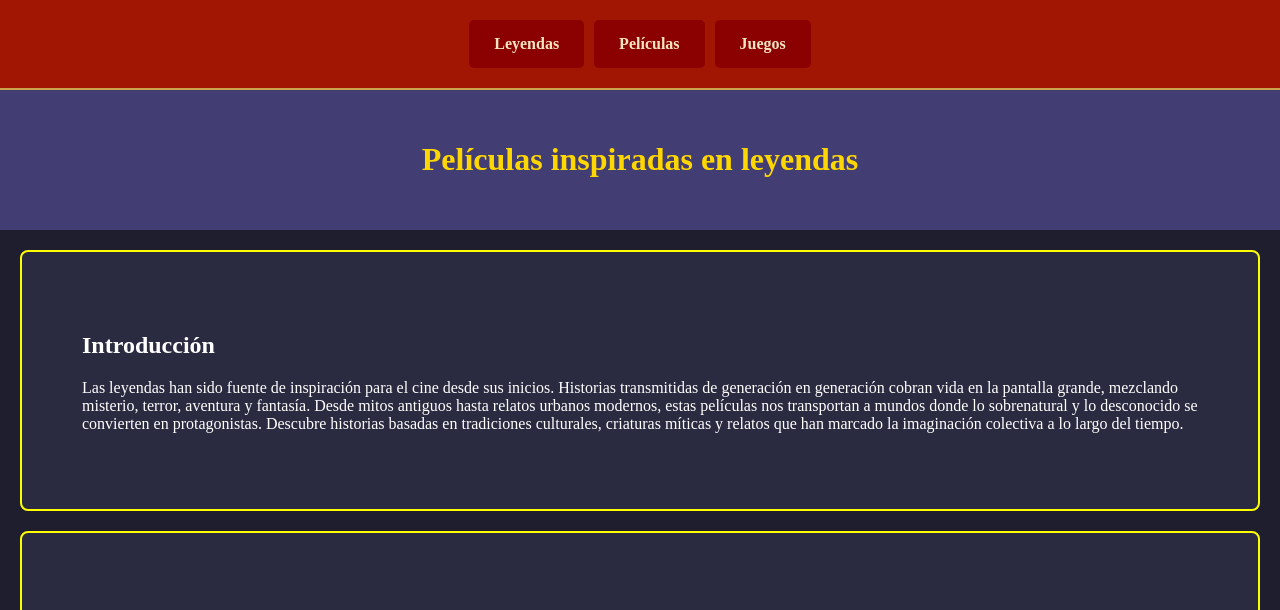
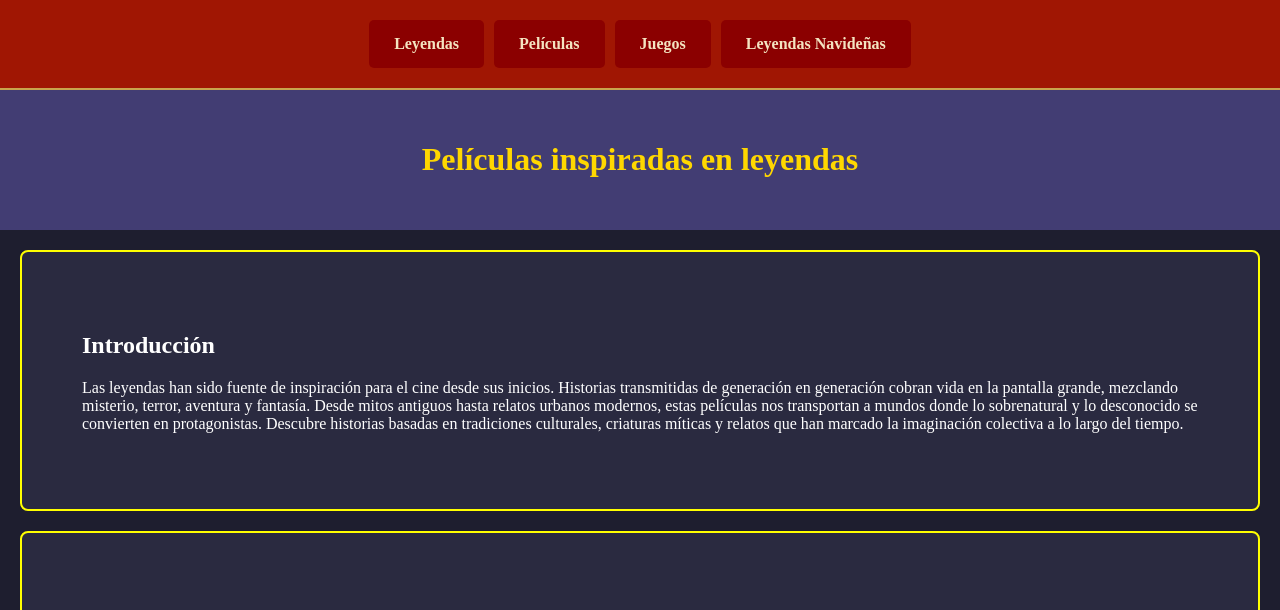
Before and after one commit to Jeanpi-1afk/web-computacion-de-jean, a plain HTML site: page mitos.html in a window 1280 px wide. Shown: the top 610 px of the page. Drawn offline with Linux system fonts and the light colour scheme.

Commit message:
Update mitos.html

```diff
--- a/mitos.html
+++ b/mitos.html
@@ -11,6 +11,7 @@
 <a href="index.html">Leyendas</a>
 <a href="mitos.html">Películas</a>
   <a href="Juegos.html">Juegos</a>
+  <a href="Juegos.html">Leyendas Navideñas</a>
 </nav>
 
 <header>
```
